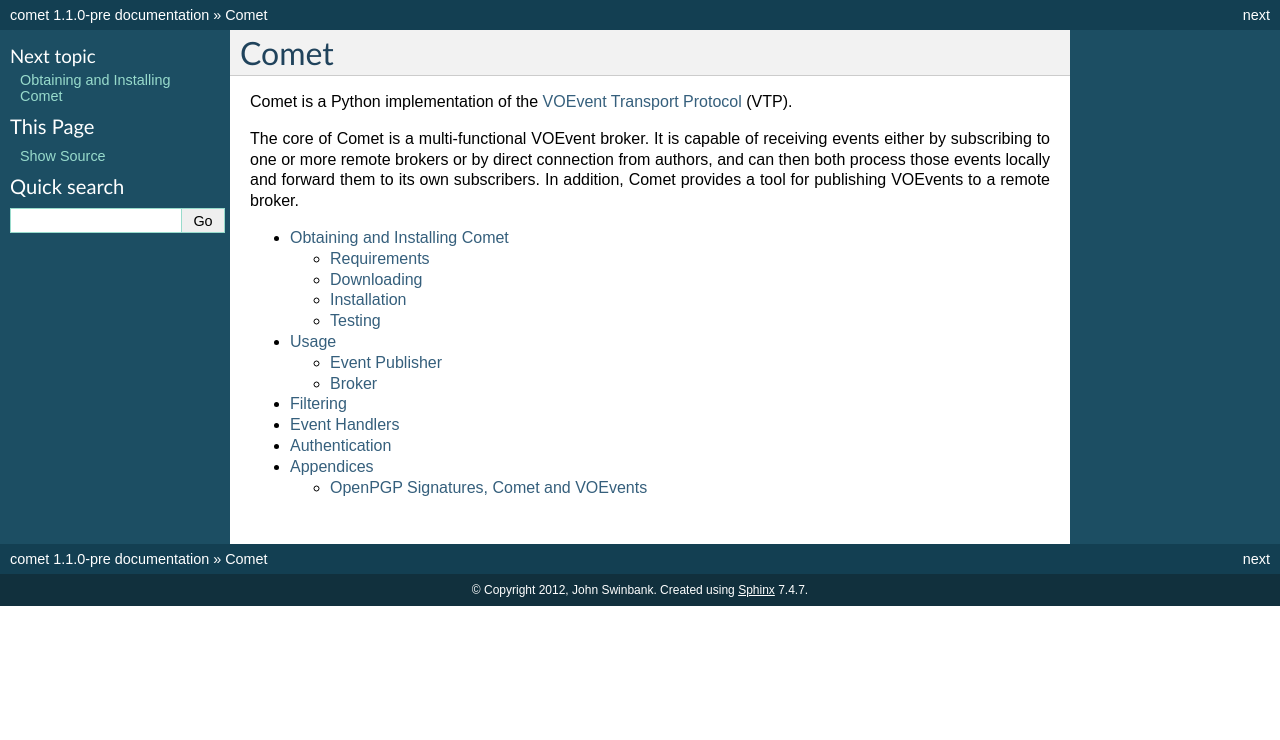
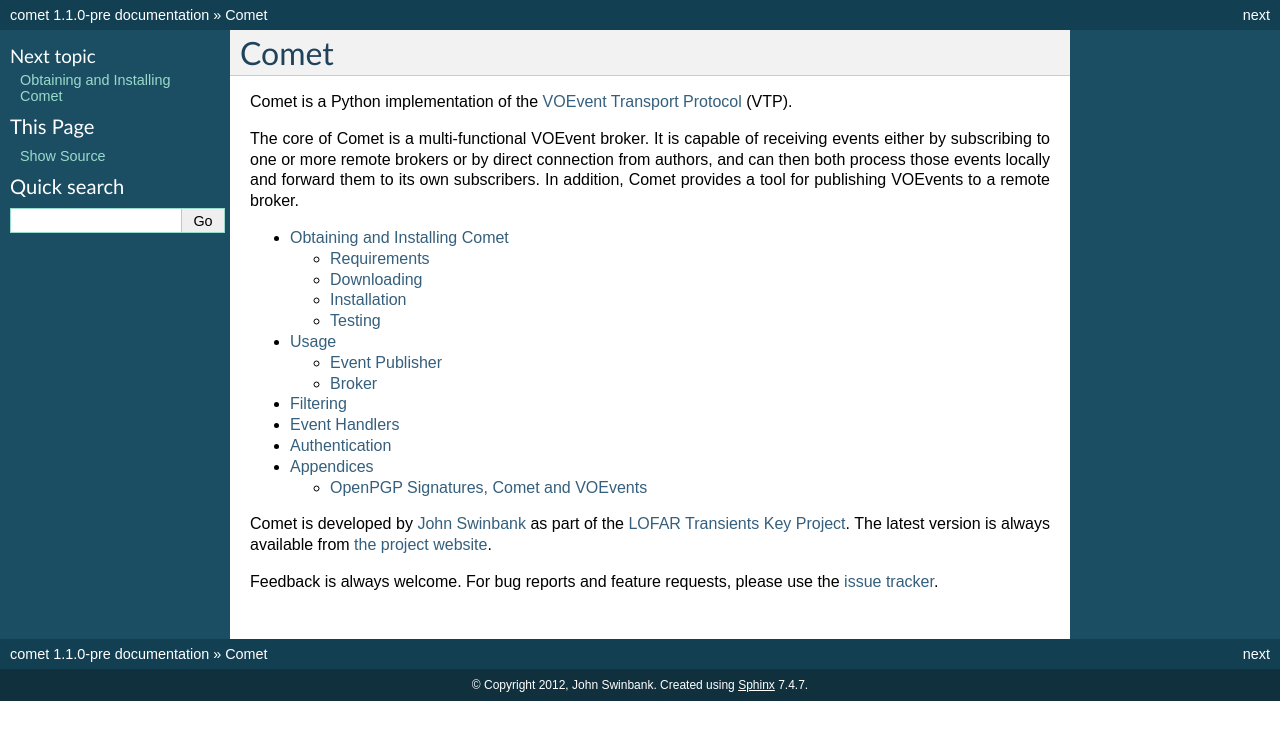
Before and after one commit to jdswinbank/Comet, a Sphinx documentation site: the page built from docs/index.rst, in a window 1280 px wide. Shown: the top 740 px of the page. Built offline with Sphinx 7.4.7, drawn with Linux system fonts in a browser that asks for light colours.

Commit message:
Background text on doc front page.

```diff
--- a/docs/index.rst
+++ b/docs/index.rst
@@ -20,7 +20,13 @@
    authentication
    appendix/index
 
+Comet is developed by `John Swinbank <http://swinbank.org/>`_ as part of the
+`LOFAR Transients Key Project <http://www.transientskp.org/>`_. The latest
+version is always available from `the project website
+<http://comet.transientskp.org/>`_.
 
+Feedback is always welcome. For bug reports and feature requests, please use
+the `issue tracker <https://github.com/jdswinbank/Comet/issues>`_.
 
 .. Indices and tables
    ==================
```
